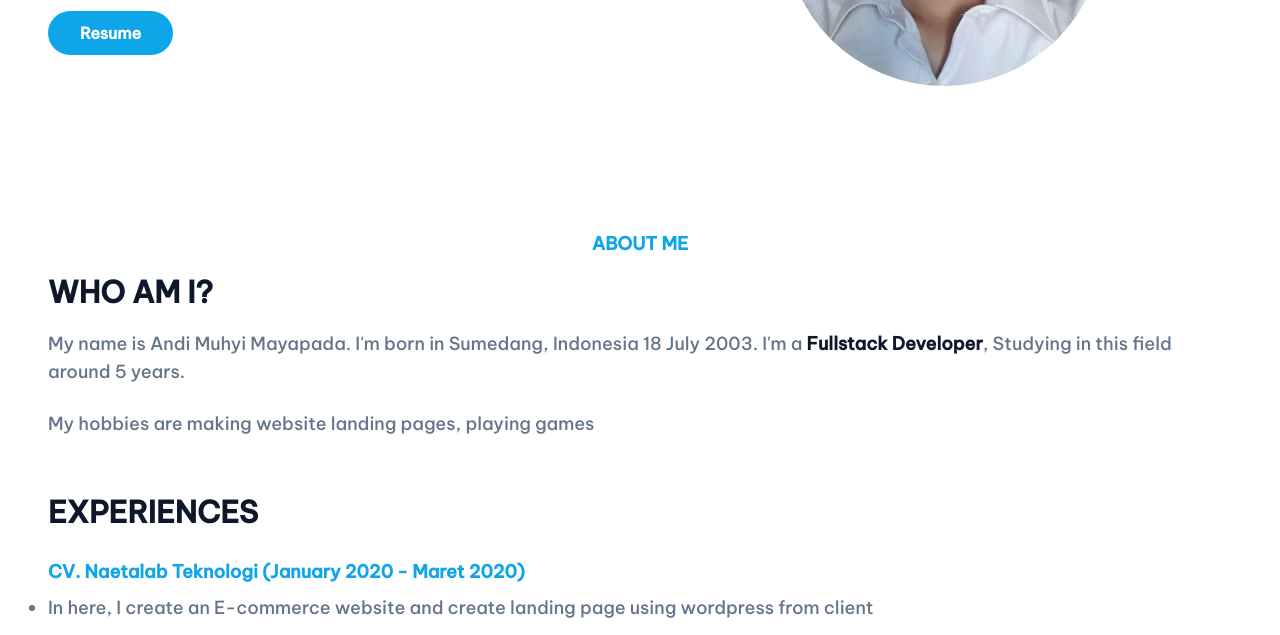
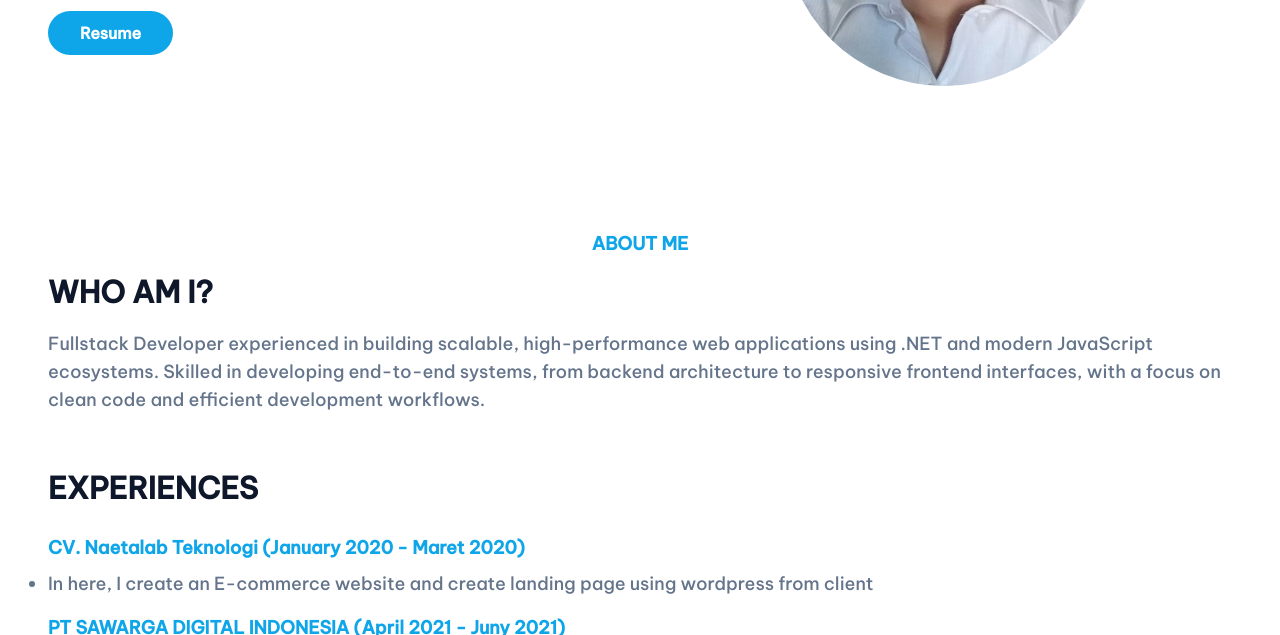
Before and after one commit to prommpd830/prommpd830.github.io, a website: page index.html in a window 1280 px wide. Shown: the part 443-1078 px from the top of the page. Drawn offline with nearby package versions, Linux system fonts and the light colour scheme.

```diff
--- a/index.html
+++ b/index.html
@@ -113,8 +113,7 @@
                 <div class="flex flex-wrap justify-center">
                     <div class="w-full px-4 md:text-center" data-aos="fade-up">
                         <h2 class="font-bold uppercase text-dark mt-4 mb-5 text-3xl">Who am I?</h2>
-                        <p class="text-secondary font-medium text-lg">My name is Andi Muhyi Mayapada. I'm born in Sumedang, Indonesia 18 July 2003. I'm a <span class="font-bold text-dark">Fullstack Developer</span>, Studying in this field around 5 years.</p><br/>
-                        <p class="text-secondary font-medium text-lg">My hobbies are making website landing pages, playing games</p>
+                        <p class="text-secondary font-medium text-lg">Fullstack Developer experienced in building scalable, high-performance web applications using .NET and modern JavaScript ecosystems. Skilled in developing end-to-end systems, from backend architecture to responsive frontend interfaces, with a focus on clean code and efficient development workflows.<br/>
                     </div>
                     <div class="w-full px-4 mt-10 md:mt-10" data-aos="fade-up">
                         <h2 class="font-bold uppercase text-dark mt-4 mb-5 text-3xl">Experiences</h2>
```
Also changed, not shown: 1 other file.
